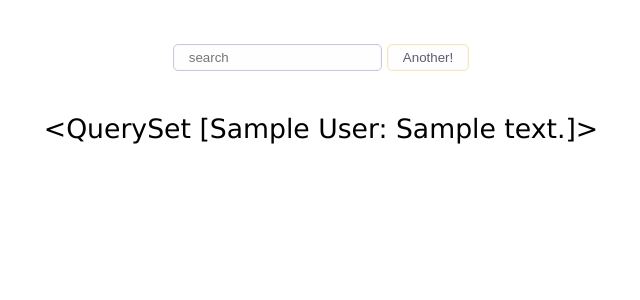
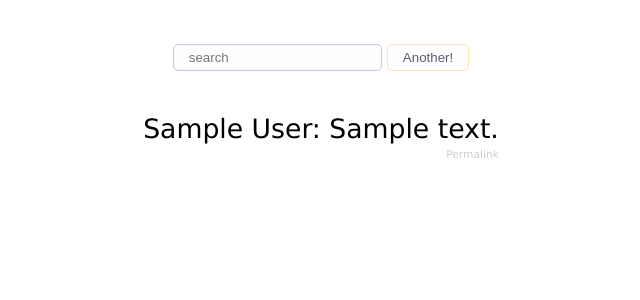
Before and after one commit to kirberich/qicrawler, a Django app: template quotes_page/templates/main.html in a window 1280 px wide. Shown: the top 300 px of the page, without its empty margins (319-959 px from the left). Run offline with Django 3.2, Linux system fonts and the light colour scheme; the template is opened without the code that fills it: values that come from a table or form of the project are taken from there, others are empty; tables that the repository leaves empty hold one stand-in row (values such as "Sample post"); parts of the project's set-up code (start-up, migrations or seed data) failed here and were passed over.

Commit message:
Whitespace fixes, permalinks

```diff
--- a/quotes_page/templates/main.html
+++ b/quotes_page/templates/main.html
@@ -10,7 +10,7 @@
 		</style>
 	</head>
 	<body>
-    <form action="" method="post">
+	<form action="/" method="post">
 		<div class="another">
 			<input type="text" name="search" placeholder="search" value="{{to_search|default:""}}"/>
 			<button type="submit" id="refresh" href="" tabindex="0">Another!</button>
@@ -21,6 +21,9 @@
 			{% else %}
 			<img src="http://robert.g3th.net/qi-notfound.gif" alt="Nothin."/>
 			{% endif %}
+		<div class="more">
+			<a href="{{quote.pk}}">Permalink</a>
+		</div>
 		</div>
 	</form>
 	<script type="text/javascript">
--- a/quotes_page/templates/style.css
+++ b/quotes_page/templates/style.css
@@ -7,17 +7,34 @@ body {
 	text-align: center;
 	padding: 0 10% 20px 10%;
 }
+a {
+	text-decoration: none;
+	color: rgba(50, 50, 80, 0.8);
+}
 
 .quote {
 	margin-top: 40px;
 	font-size: 20pt;
 	line-height: 25pt;
+	display:inline-block;
 }
 
 .another {
 	margin-top: 40px;
 	height: 32px;
 	line-height: 25pt;
+}
+
+.more {
+	color: rgb(200, 200, 200);
+	margin-top: 5px;
+	line-height: 7pt;
+	font-size: 8pt;
+	text-align: right;
+}
+.more a {
+	font-weight: 0.8;
+	color: rgba(0, 0, 0, 0.2);
 }
 
 button, input {
--- a/quotes_page/urls.py
+++ b/quotes_page/urls.py
@@ -10,6 +10,6 @@ urlpatterns = patterns('',
 
     # Uncomment the next line to enable the admin:
     # url(r'^admin/', include(admin.site.urls)),
-    url(r'^$', 'quotes_page.core.views.main', name="main"),
+    url(r'^(?P<quote_id>\d*)$', 'quotes_page.core.views.main', name="main"),
     url(r'^init/?$', 'quotes_page.core.views.init', name="init"),
 )
```
Also changed, not shown: quotes_page/core/views.py (+6 -2 lines). Lines whose indentation alone changed are shown as unchanged.
